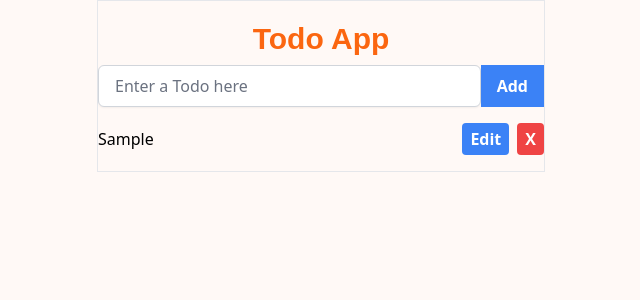
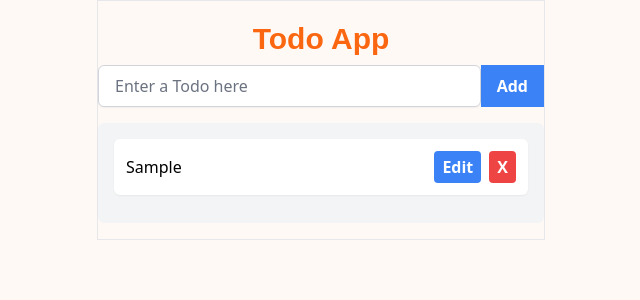
Before and after one commit to Saber1Y/Todo-App---Next.js, a Next.js app: page / in a window 1280 px wide. Both pictures are taken after typing "Sample" into the empty fields and a click on the button "Add". Shown: the top 300 px of the page, without its empty margins (319-959 px from the left). Built offline with nearby package versions, Linux system fonts and the light colour scheme.

Commit message:
UPDATE: DIDPLSYED TODO'S

```diff
--- a/pages/index.js
+++ b/pages/index.js
@@ -55,9 +55,12 @@ export default function Home() {
           {editingIndex !== null ? 'Edit' : 'Add'}
         </button>
       </div>
-      <ul className="list-disc list-inline my-4">
+      <ul className="bg-gray-100 p-4 rounded-md list-disc list-inline my-4">
         {todos.map((todo, index) => (
-          <li key={index} className="flex justify-between items-center mb-3">
+          <li
+            key={index}
+            className="flex justify-between items-center mb-3 bg-white p-3 rounded-md shadow-sm"
+          >
             <span>{todo}</span>
             <div>
               <button
@@ -76,6 +79,7 @@ export default function Home() {
           </li>
         ))}
       </ul>
+
     </div>
   );
 }
```
